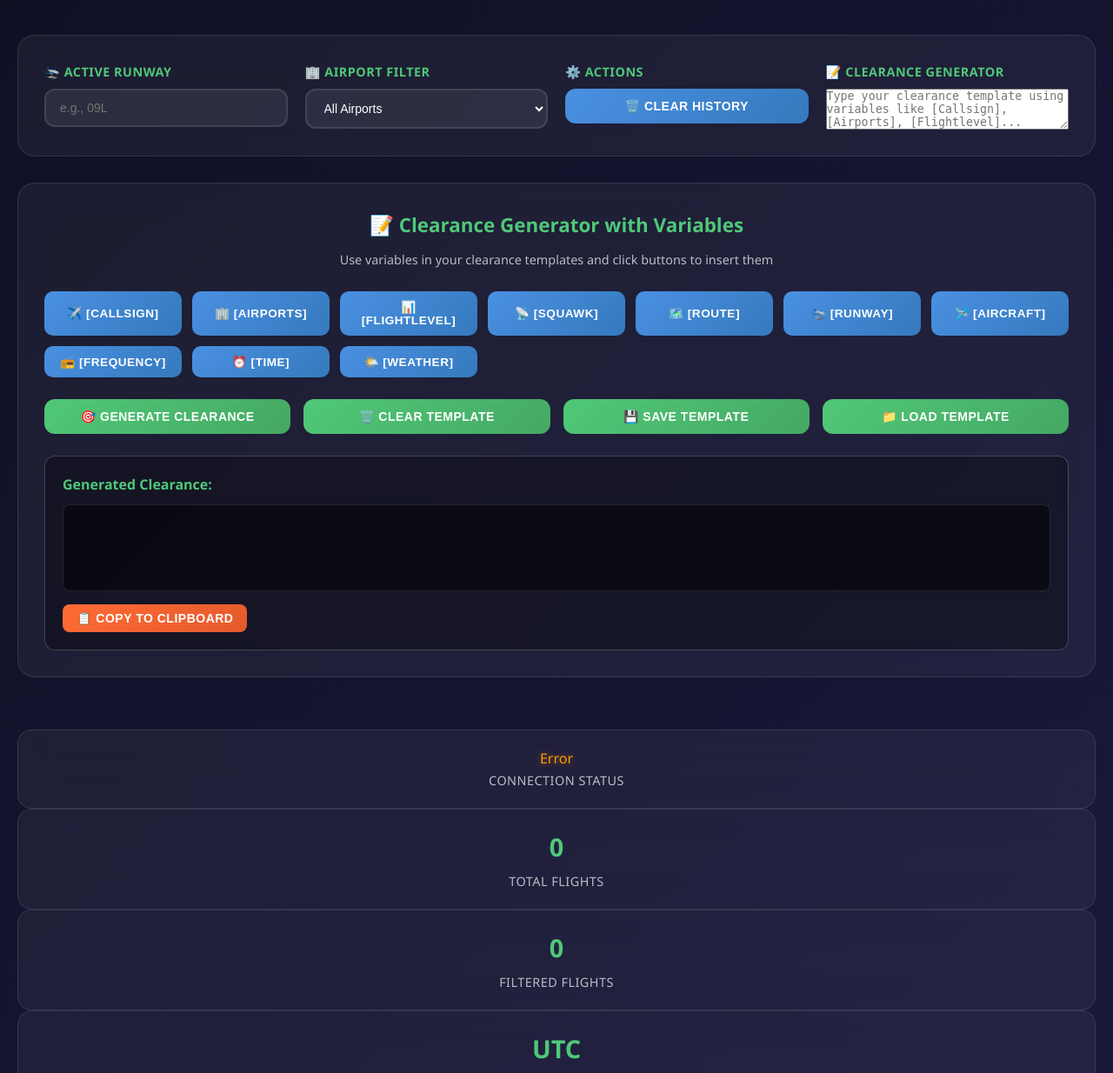
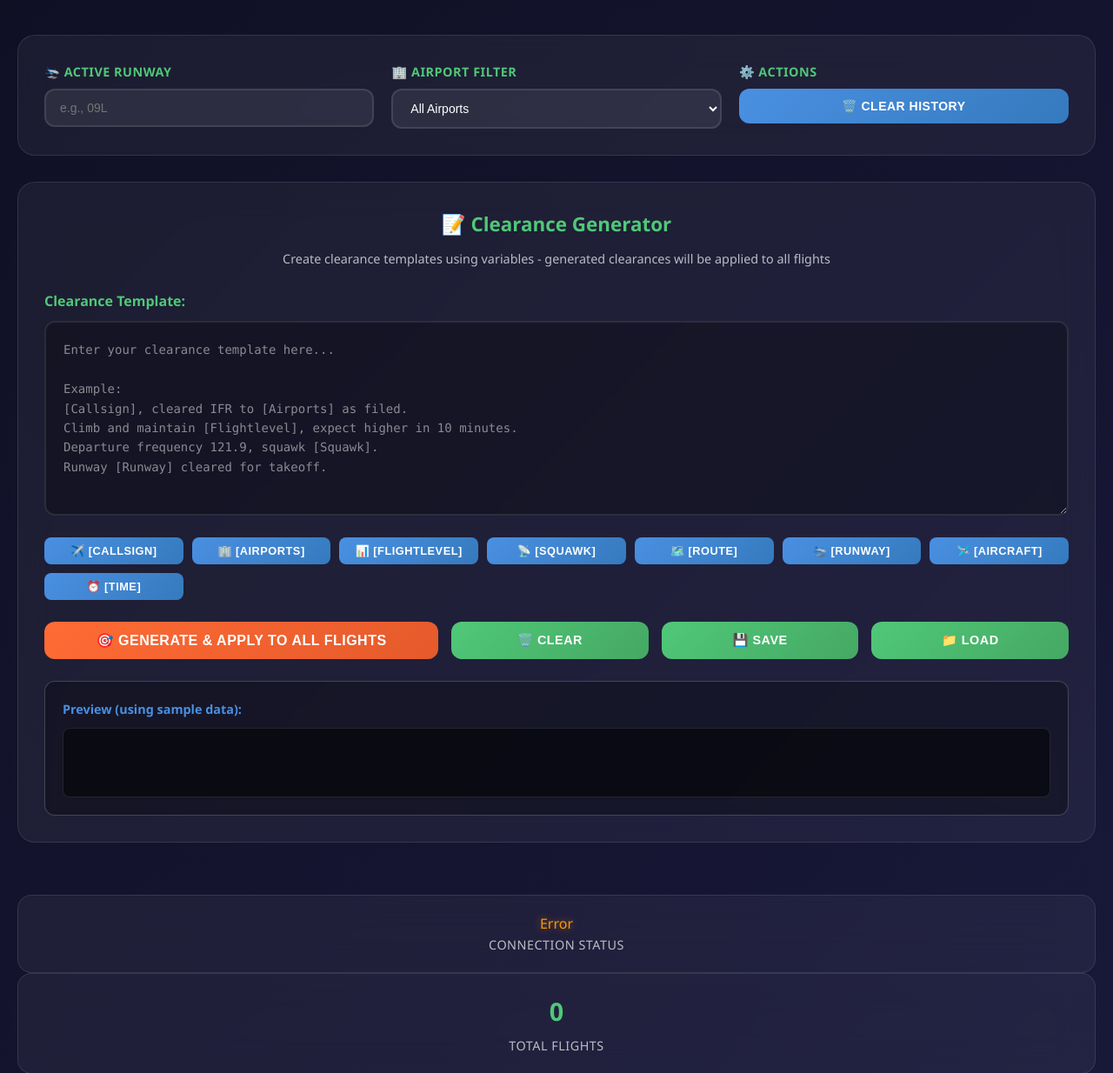
Before and after one commit to bobrossdffddf/Python, a Flask app: page / in a window 1280 px wide. Shown: the part 197-1431 px from the top of the page at 87% size. Run offline with Flask 3, Linux system fonts and the light colour scheme; data that the repository does not hold is empty.

Commit message:
Assistant checkpoint: Clean up clearance generator with larger textarea
Assistant generated file changes:
- templates/index.html: Clean up clearance generator with larger textarea and apply to all flights, Update CSS for cleaner clearance generator, Remove old clearance generator input and update JavaScript functions, Update JavaScript functions for new clearance generator
- main.py: Add endpoint to generate clearances for all flights

---

User prompt:

OK you added a bit  much but thats okay make the gen typebox bigger clean it up a lot and make whatver is generated put in all of the clearances

Replit-Commit-Author: Assistant
Replit-Commit-Session-Id: ae0d80dc-3b10-4f49-ae18-1920a0b0496c

```diff
--- a/main.py
+++ b/main.py
@@ -230,6 +230,56 @@ def generate_clearance():
     except Exception as e:
         return jsonify({"success": False, "error": str(e)})
 
+def make_clearance_from_template(template, flight, runway="___"):
+    """Generate clearance from template with variable substitution"""
+    clearance = template
+
+    # Get current time
+    current_time = datetime.now().strftime("%H:%M")
+
+    # Replace variables with flight data
+    clearance = clearance.replace('[Callsign]', flight['callsign'])
+    clearance = clearance.replace('[Airports]', f"{flight['departing']}-{flight['arriving']}")
+    clearance = clearance.replace('[Flightlevel]', f"FL{flight['flightlevel']}")
+    clearance = clearance.replace('[Squawk]', generate_squawk())
+    clearance = clearance.replace('[Route]', flight.get('route', 'DIRECT'))
+    clearance = clearance.replace('[Runway]', runway)
+    clearance = clearance.replace('[Aircraft]', flight['aircraft'])
+    clearance = clearance.replace('[Time]', current_time)
+
+    return clearance
+
+@app.route('/api/generate_clearances_for_all', methods=['POST'])
+def generate_clearances_for_all():
+    try:
+        data = request.json
+        template = data.get('template', '')
+        runway = data.get('runway', '___')
+
+        if not template.strip():
+            return jsonify({"success": False, "error": "Template cannot be empty"}), 400
+
+        count = 0
+        # Apply clearances to all flights in history
+        for flight in flights_history:
+            # Only apply to departing flights (skip arriving flights to filtered airport)
+            if current_airport_filter:
+                if flight["departing"] == current_airport_filter:
+                    flight["clearance"] = make_clearance_from_template(template, flight, runway)
+                    count += 1
+            else:
+                flight["clearance"] = make_clearance_from_template(template, flight, runway)
+                count += 1
+
+        status_log.append({
+            "timestamp": datetime.now().strftime("%H:%M:%S"),
+            "message": f"Generated clearances for {count} flights using custom template"
+        })
+
+        return jsonify({"success": True, "count": count, "message": f"Generated clearances for {count} flights"})
+    except Exception as e:
+        return jsonify({"success": False, "error": str(e)}), 500
+
 @app.route('/api/update_runway', methods=['POST'])
 def update_runway():
     """Update runway for existing flights"""
--- a/templates/index.html
+++ b/templates/index.html
@@ -754,20 +754,61 @@
             font-size: 0.9rem;
         }
 
+        .generator-content {
+            display: grid;
+            gap: 25px;
+        }
+
+        .template-input {
+            display: flex;
+            flex-direction: column;
+            gap: 10px;
+        }
+
+        .template-input label {
+            color: #50c878;
+            font-weight: 600;
+            font-size: 1rem;
+        }
+
+        .clearance-template-textarea {
+            width: 100%;
+            min-height: 180px;
+            background: rgba(0, 0, 0, 0.3);
+            border: 2px solid rgba(255, 255, 255, 0.1);
+            border-radius: 12px;
+            padding: 20px;
+            color: #ffffff;
+            font-family: 'Consolas', 'Monaco', monospace;
+            font-size: 14px;
+            line-height: 1.6;
+            resize: vertical;
+            outline: none;
+            transition: border-color 0.3s ease;
+        }
+
+        .clearance-template-textarea:focus {
+            border-color: #50c878;
+            box-shadow: 0 0 0 3px rgba(80, 200, 120, 0.2);
+        }
+
+        .clearance-template-textarea::placeholder {
+            color: rgba(255, 255, 255, 0.5);
+        }
+
         .variable-buttons {
             display: grid;
-            grid-template-columns: repeat(auto-fit, minmax(150px, 1fr));
-            gap: 12px;
-            margin-bottom: 25px;
+            grid-template-columns: repeat(auto-fit, minmax(140px, 1fr));
+            gap: 10px;
         }
 
         .var-btn {
-            padding: 10px 15px;
+            padding: 8px 12px;
             background: linear-gradient(135deg, #4a90e2, #357abd);
             border: none;
-            border-radius: 10px;
+            border-radius: 8px;
             color: white;
-            font-size: 0.85rem;
+            font-size: 0.8rem;
             font-weight: 600;
             cursor: pointer;
             transition: all 0.3s ease;
@@ -775,16 +816,15 @@
         }
 
         .var-btn:hover {
-            transform: translateY(-2px);
-            box-shadow: 0 6px 20px rgba(74, 144, 226, 0.4);
+            transform: translateY(-1px);
+            box-shadow: 0 4px 15px rgba(74, 144, 226, 0.4);
             background: linear-gradient(135deg, #357abd, #2e5a8a);
         }
 
         .template-actions {
             display: grid;
-            grid-template-columns: repeat(auto-fit, minmax(200px, 1fr));
+            grid-template-columns: 2fr 1fr 1fr 1fr;
             gap: 15px;
-            margin-bottom: 25px;
         }
 
         .template-actions button {
@@ -796,6 +836,12 @@
             font-weight: 600;
             cursor: pointer;
             transition: all 0.3s ease;
+            font-size: 0.9rem;
+        }
+
+        .primary-btn {
+            background: linear-gradient(135deg, #ff6b35, #e55a2b) !important;
+            font-size: 1rem !important;
         }
 
         .template-actions button:hover {
@@ -803,48 +849,36 @@
             box-shadow: 0 6px 20px rgba(80, 200, 120, 0.4);
         }
 
-        .generated-output {
+        .primary-btn:hover {
+            box-shadow: 0 6px 20px rgba(255, 107, 53, 0.4) !important;
+        }
+
+        .preview-output {
             background: rgba(0, 0, 0, 0.3);
             border: 1px solid rgba(255, 255, 255, 0.2);
             border-radius: 12px;
             padding: 20px;
         }
 
-        .generated-output label {
-            color: #50c878;
+        .preview-output label {
+            color: #4a90e2;
             font-weight: 600;
             margin-bottom: 10px;
             display: block;
-        }
-
-        .clearance-output {
+            font-size: 0.9rem;
+        }
+
+        .clearance-preview {
             background: rgba(0, 0, 0, 0.5);
             border: 1px solid rgba(255, 255, 255, 0.1);
             border-radius: 8px;
             padding: 15px;
             font-family: 'Consolas', 'Monaco', monospace;
-            font-size: 14px;
+            font-size: 13px;
             line-height: 1.6;
             color: #e3f2fd;
-            min-height: 100px;
+            min-height: 80px;
             white-space: pre-line;
-            margin-bottom: 15px;
-        }
-
-        .copy-btn {
-            background: linear-gradient(135deg, #ff6b35, #e55a2b);
-            border: none;
-            border-radius: 8px;
-            color: white;
-            padding: 8px 16px;
-            font-weight: 600;
-            cursor: pointer;
-            transition: all 0.3s ease;
-        }
-
-        .copy-btn:hover {
-            transform: translateY(-1px);
-            box-shadow: 0 4px 15px rgba(255, 107, 53, 0.4);
         }
 
         .mouse-coordinates {
@@ -995,43 +1029,51 @@
                 <label>⚙️ Actions</label>
                 <button onclick="clearHistory()">🗑️ Clear History</button>
             </div>
-            <div class="control-group">
-                <label>📝 Clearance Generator</label>
-                <textarea id="clearanceGenerator" placeholder="Type your clearance template using variables like [Callsign], [Airports], [Flightlevel]..." rows="3"></textarea>
-            </div>
+
         </div>
 
         <!-- Clearance Generator Section -->
         <div class="clearance-generator-section">
             <div class="generator-header">
-                <h3>📝 Clearance Generator with Variables</h3>
-                <p>Use variables in your clearance templates and click buttons to insert them</p>
+                <h3>📝 Clearance Generator</h3>
+                <p>Create clearance templates using variables - generated clearances will be applied to all flights</p>
+            </div>
+
+            <div class="generator-content">
+                <div class="template-input">
+                    <label for="clearanceTemplate">Clearance Template:</label>
+                    <textarea id="clearanceTemplate" class="clearance-template-textarea"
+                        placeholder="Enter your clearance template here...
+
+Example:
+[Callsign], cleared IFR to [Airports] as filed.
+Climb and maintain [Flightlevel], expect higher in 10 minutes.
+Departure frequency 121.9, squawk [Squawk].
+Runway [Runway] cleared for takeoff." rows="8"></textarea>
                 </div>
 
                 <div class="variable-buttons">
                     <button class="var-btn" onclick="insertVariable('[Callsign]')" title="Aircraft callsign">✈️ [Callsign]</button>
                     <button class="var-btn" onclick="insertVariable('[Airports]')" title="Departure-Arrival airports">🏢 [Airports]</button>
-                <button class="var-btn" onclick="insertVariable('[Flightlevel]')" title="Flight level (e.g., FL350)">📊 [Flightlevel]</button>
-                <button class="var-btn" onclick="insertVariable('[Squawk]')" title="Transponder squawk code">📡 [Squawk]</button>
+                    <button class="var-btn" onclick="insertVariable('[Flightlevel]')" title="Flight level">📊 [Flightlevel]</button>
+                    <button class="var-btn" onclick="insertVariable('[Squawk]')" title="Transponder code">📡 [Squawk]</button>
                     <button class="var-btn" onclick="insertVariable('[Route]')" title="Flight route">🗺️ [Route]</button>
                     <button class="var-btn" onclick="insertVariable('[Runway]')" title="Active runway">🛬 [Runway]</button>
                     <button class="var-btn" onclick="insertVariable('[Aircraft]')" title="Aircraft type">🛩️ [Aircraft]</button>
-                <button class="var-btn" onclick="insertVariable('[Frequency]')" title="Radio frequency">📻 [Frequency]</button>
                     <button class="var-btn" onclick="insertVariable('[Time]')" title="Current time">⏰ [Time]</button>
-                <button class="var-btn" onclick="insertVariable('[Weather]')" title="Weather conditions">🌤️ [Weather]</button>
                 </div>
 
                 <div class="template-actions">
-                <button onclick="generateFromTemplate()">🎯 Generate Clearance</button>
-                <button onclick="clearTemplate()">🗑️ Clear Template</button>
-                <button onclick="saveTemplate()">💾 Save Template</button>
-                <button onclick="loadTemplate()">📁 Load Template</button>
-            </div>
-
-            <div class="generated-output">
-                <label>Generated Clearance:</label>
-                <div id="generatedClearance" class="clearance-output"></div>
-                <button onclick="copyToClipboard()" class="copy-btn">📋 Copy to Clipboard</button>
+                    <button onclick="generateAndApplyToAll()" class="primary-btn">🎯 Generate & Apply to All Flights</button>
+                    <button onclick="clearTemplate()">🗑️ Clear</button>
+                    <button onclick="saveTemplate()">💾 Save</button>
+                    <button onclick="loadTemplate()">📁 Load</button>
+                </div>
+
+                <div class="preview-output">
+                    <label>Preview (using sample data):</label>
+                    <div id="previewClearance" class="clearance-preview"></div>
+                </div>
             </div>
         </div>
 
@@ -2625,7 +2667,7 @@
 
         // Clearance Generator Functions
         function insertVariable(variable) {
-            const textarea = document.getElementById('clearanceGenerator');
+            const textarea = document.getElementById('clearanceTemplate');
             const start = textarea.selectionStart;
             const end = textarea.selectionEnd;
             const text = textarea.value;
@@ -2633,41 +2675,69 @@
             textarea.value = text.substring(0, start) + variable + text.substring(end);
             textarea.selectionStart = textarea.selectionEnd = start + variable.length;
             textarea.focus();
-        }
-
-        function generateFromTemplate() {
-            const template = document.getElementById('clearanceGenerator').value;
+
+            // Update preview
+            updatePreview();
+        }
+
+        function updatePreview() {
+            const template = document.getElementById('clearanceTemplate').value;
+            if (!template.trim()) {
+                document.getElementById('previewClearance').textContent = 'Enter a template above to see preview...';
+                return;
+            }
+
+            let preview = template;
+            const currentTime = new Date().toLocaleTimeString([], {hour12: true, hour: '2-digit', minute: '2-digit'});
+            const currentRunway = document.getElementById('runwayInput').value || '___';
+
+            // Replace variables with sample data for preview
+            preview = preview.replace(/\[Callsign\]/g, 'ABC123');
+            preview = preview.replace(/\[Airports\]/g, 'IBAR-IHEN');
+            preview = preview.replace(/\[Flightlevel\]/g, 'FL350');
+            preview = preview.replace(/\[Squawk\]/g, '1234');
+            preview = preview.replace(/\[Route\]/g, 'DIRECT');
+            preview = preview.replace(/\[Runway\]/g, currentRunway);
+            preview = preview.replace(/\[Aircraft\]/g, 'B738');
+            preview = preview.replace(/\[Time\]/g, currentTime);
+
+            document.getElementById('previewClearance').textContent = preview;
+        }
+
+        async function generateAndApplyToAll() {
+            const template = document.getElementById('clearanceTemplate').value;
             if (!template.trim()) {
                 alert('Please enter a clearance template first!');
                 return;
             }
 
-            let generated = template;
-            const currentTime = new Date().toLocaleTimeString([], {hour12: true, hour: '2-digit', minute: '2-digit'});
-            const currentRunway = document.getElementById('runwayInput').value || '___';
-
-            // Replace variables with sample or real data
-            generated = generated.replace(/\[Callsign\]/g, 'ABC123');
-            generated = generated.replace(/\[Airports\]/g, 'IBAR-IHEN');
-            generated = generated.replace(/\[Flightlevel\]/g, 'FL350');
-            generated = generated.replace(/\[Squawk\]/g, generateSquawk());
-            generated = generated.replace(/\[Route\]/g, 'DIRECT');
-            generated = generated.replace(/\[Runway\]/g, currentRunway);
-            generated = generated.replace(/\[Aircraft\]/g, 'B738');
-            generated = generated.replace(/\[Frequency\]/g, '121.9');
-            generated = generated.replace(/\[Time\]/g, currentTime);
-            generated = generated.replace(/\[Weather\]/g, 'VFR CONDITIONS');
-
-            // If we have current flight data, use real values
-            if (currentFlightData) {
-                generated = generated.replace(/ABC123/g, currentFlightData.callsign);
-                generated = generated.replace(/IBAR-IHEN/g, `${currentFlightData.departing}-${currentFlightData.arriving}`);
-                generated = generated.replace(/FL350/g, `FL${currentFlightData.flightlevel}`);
-                generated = generated.replace(/DIRECT/g, currentFlightData.route || 'DIRECT');
-                generated = generated.replace(/B738/g, currentFlightData.aircraft);
-            }
-
-            document.getElementById('generatedClearance').textContent = generated;
+            if (!confirm('This will generate and apply clearances to ALL flights in the system. Continue?')) {
+                return;
+            }
+
+            try {
+                const response = await fetch('/api/generate_clearances_for_all', {
+                    method: 'POST',
+                    headers: {
+                        'Content-Type': 'application/json',
+                    },
+                    body: JSON.stringify({
+                        template: template,
+                        runway: document.getElementById('runwayInput').value || '___'
+                    })
+                });
+
+                const result = await response.json();
+                if (result.success) {
+                    alert(`Generated clearances for ${result.count} flights!`);
+                    updateData(); // Refresh the display
+                } else {
+                    alert('Error: ' + result.error);
+                }
+            } catch (error) {
+                console.error('Error generating clearances:', error);
+                alert('Error generating clearances. Please try again.');
+            }
         }
 
         function generateSquawk() {
@@ -2679,13 +2749,13 @@
 
         function clearTemplate() {
             if (confirm('Clear the current template?')) {
-                document.getElementById('clearanceGenerator').value = '';
-                document.getElementById('generatedClearance').textContent = '';
+                document.getElementById('clearanceTemplate').value = '';
+                document.getElementById('previewClearance').textContent = 'Enter a template above to see preview...';
             }
         }
 
         function saveTemplate() {
-            const template = document.getElementById('clearanceGenerator').value;
+            const template = document.getElementById('clearanceTemplate').value;
             if (!template.trim()) {
                 alert('Please enter a template to save!');
                 return;
@@ -2714,33 +2784,22 @@
             const index = parseInt(choice) - 1;
 
             if (index >= 0 && index < savedTemplates.length) {
-                document.getElementById('clearanceGenerator').value = savedTemplates[index].template;
+                document.getElementById('clearanceTemplate').value = savedTemplates[index].template;
+                updatePreview();
                 alert(`Template "${savedTemplates[index].name}" loaded!`);
             } else {
                 alert('Invalid template number!');
             }
         }
 
-        function copyToClipboard() {
-            const text = document.getElementById('generatedClearance').textContent;
-            if (!text.trim()) {
-                alert('No clearance to copy! Generate one first.');
-                return;
-            }
-
-            navigator.clipboard.writeText(text).then(() => {
-                alert('Clearance copied to clipboard!');
-            }).catch(() => {
-                // Fallback for older browsers
-                const textArea = document.createElement('textarea');
-                textArea.value = text;
-                document.body.appendChild(textArea);
-                textArea.select();
-                document.execCommand('copy');
-                document.body.removeChild(textArea);
-                alert('Clearance copied to clipboard!');
-            });
-        }
+        // Update preview when template changes
+        document.addEventListener('DOMContentLoaded', function() {
+            const templateTextarea = document.getElementById('clearanceTemplate');
+            if (templateTextarea) {
+                templateTextarea.addEventListener('input', updatePreview);
+                templateTextarea.addEventListener('change', updatePreview);
+            }
+        });
 
         // Update flight modal to use generator data
         function openFlightModal(callsign) {
```
Lines whose indentation alone changed are shown as unchanged.
